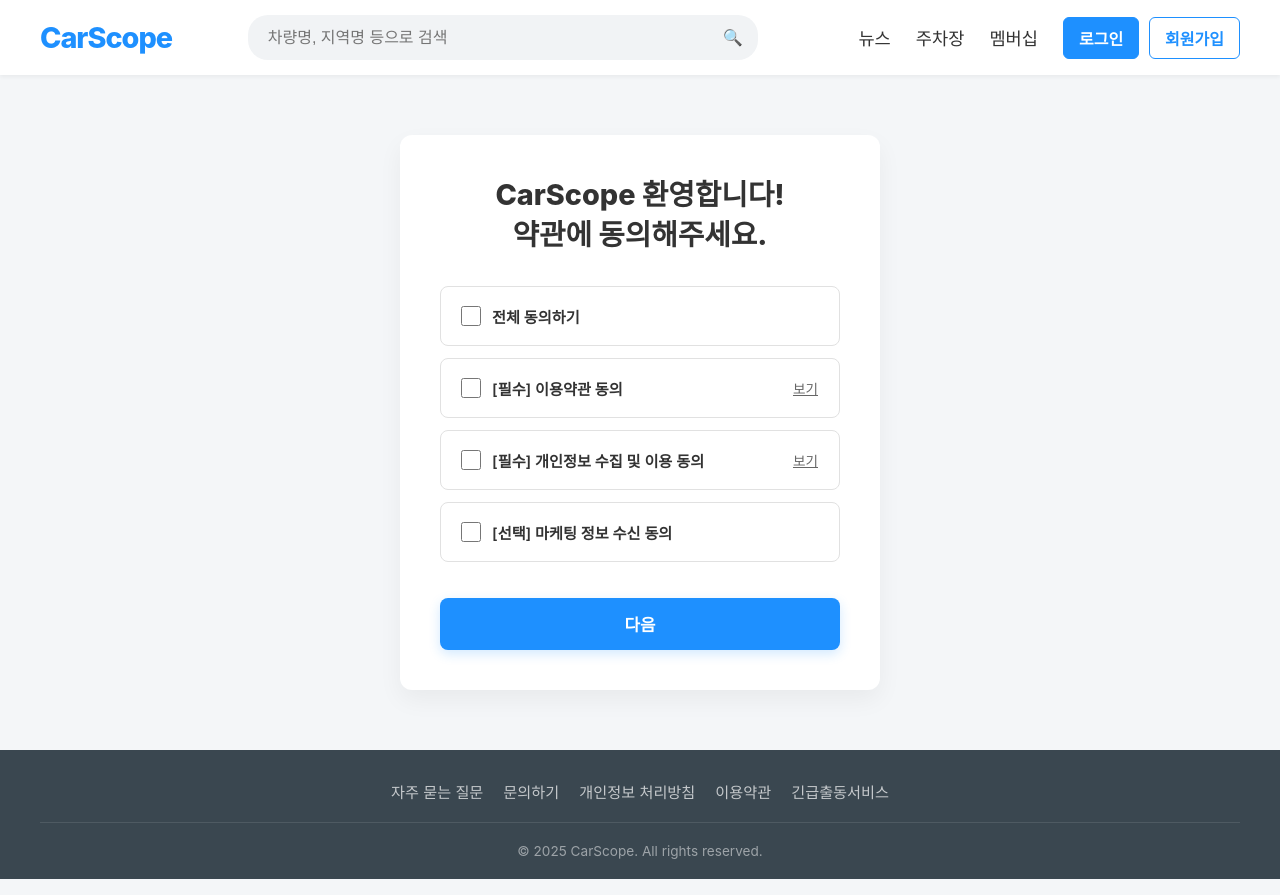
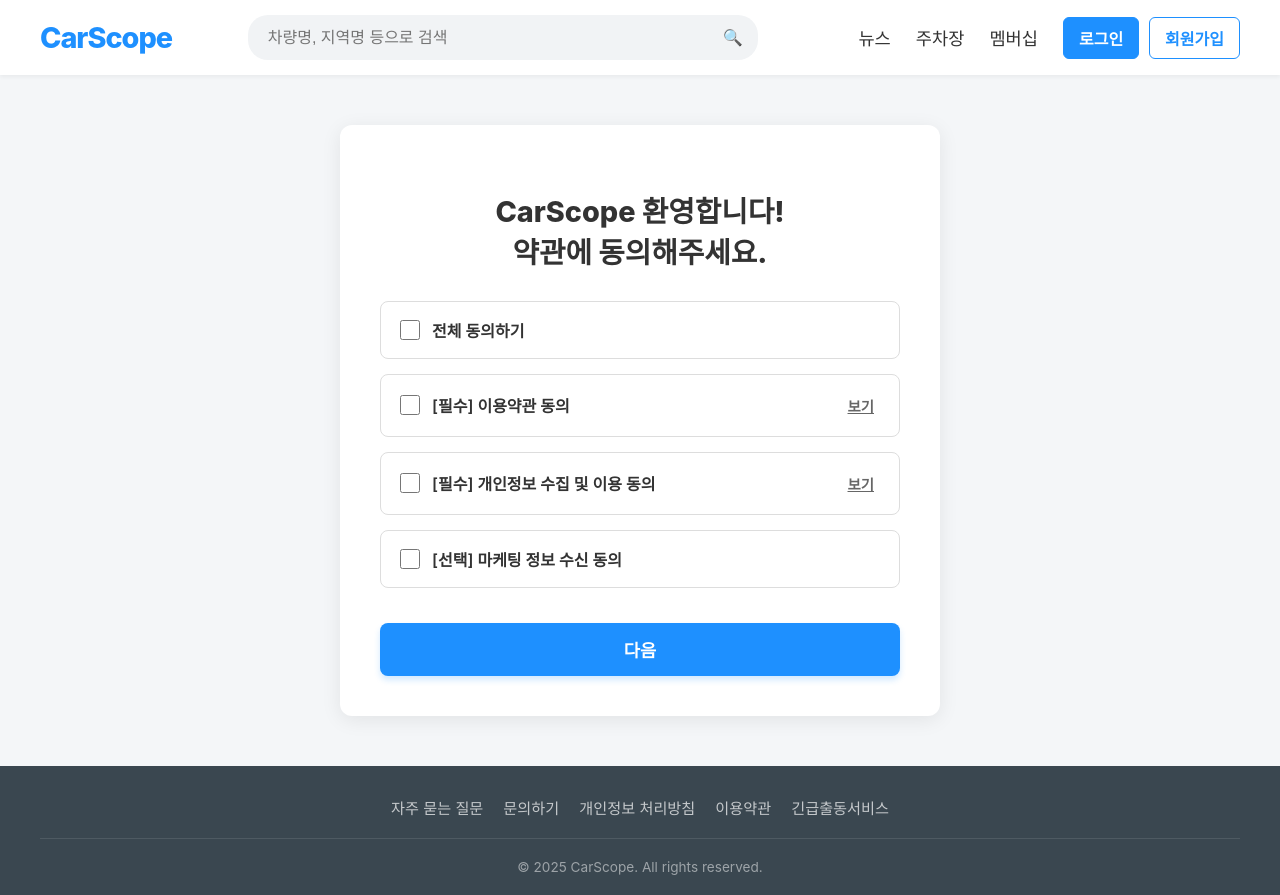
Before and after one commit to 2024136034-hakcheol/car-scope, a React (Create React App) app: page /signup in a window 1280 px wide. Built offline with nearby package versions, Linux system fonts and the light colour scheme; no server answers.

Commit message:
style: 회원가입 페이지 버튼 파란색 적용 및 모달 약관 보기 기능 디자인 강화

```diff
--- a/src/styles/SignUpPage.css
+++ b/src/styles/SignUpPage.css
@@ -1,13 +1,11 @@
 :root {
     --primary-color: #1E90FF;
     --primary-hover: #0069d9;
-    --text-main: #333333;
-    --text-sub: #666666;
-    --border-color: #e1e1e1;
+    --text-main: #333;
+    --text-sub: #666;
+    --border-color: #ddd;
     --bg-page: #f4f6f8;
     --white: #ffffff;
-    --radius-md: 12px;
-    --shadow-card: 0 10px 25px rgba(0, 0, 0, 0.05);
 }
 
 body {
@@ -17,36 +15,35 @@ body {
 }
 
 .signup-container {
-    max-width: 480px;
-    margin: 60px auto;
+    max-width: 600px;
+    margin: 50px auto;
     padding: 40px;
     background-color: var(--white);
-    border-radius: var(--radius-md);
-    box-shadow: var(--shadow-card);
+    border-radius: 12px;
+    box-shadow: 0 4px 20px rgba(0, 0, 0, 0.08);
     box-sizing: border-box;
 }
 
 .signup-step {
-    width: 100%;
+    display: flex;
+    flex-direction: column;
 }
 
 .signup-step h2 {
     font-size: 1.8rem;
-    font-weight: 800;
     color: var(--text-main);
     text-align: center;
-    margin-top: 0;
     margin-bottom: 30px;
-    line-height: 1.4;
+    font-weight: 800;
 }
 
 .agreement-box {
-    background-color: #fff;
+    margin-bottom: 15px;
     border: 1px solid var(--border-color);
     border-radius: 8px;
-    padding: 16px;
-    margin-bottom: 12px;
-    transition: all 0.2s;
+    padding: 15px;
+    background-color: #fff;
+    transition: border-color 0.2s;
 }
 
 .agreement-box:hover {
@@ -60,17 +57,16 @@ body {
 }
 
 .agreement-box label {
-    font-size: 0.95rem;
+    font-size: 1rem;
     font-weight: 600;
-    color: var(--text-main);
     display: flex;
     align-items: center;
-    gap: 8px;
     cursor: pointer;
-    width: 100%;
+    color: var(--text-main);
 }
 
 .agreement-box input[type="checkbox"] {
+    margin-right: 12px;
     width: 20px;
     height: 20px;
     accent-color: var(--primary-color);
@@ -81,11 +77,36 @@ body {
     background: none;
     border: none;
     color: var(--text-sub);
-    font-size: 0.85rem;
+    font-size: 0.9rem;
+    font-weight: 600;
+    cursor: pointer;
     text-decoration: underline;
+    padding: 5px 10px;
+    transition: color 0.2s;
+}
+
+.details-button:hover {
+    color: var(--primary-color);
+}
+
+.next-button {
+    width: 100%;
+    padding: 14px;
+    font-size: 1.1rem;
+    font-weight: 700;
+    background-color: var(--primary-color);
+    color: white;
+    border: none;
+    border-radius: 8px;
     cursor: pointer;
-    padding: 0 5px;
-    flex-shrink: 0;
+    transition: background-color 0.2s, transform 0.1s;
+    margin-top: 20px;
+    box-shadow: 0 4px 6px rgba(30, 144, 255, 0.2);
+}
+
+.next-button:hover {
+    background-color: var(--primary-hover);
+    transform: translateY(-2px);
 }
 
 .signup-form {
@@ -95,17 +116,16 @@ body {
 }
 
 .input-group {
+    width: 100%;
     display: flex;
     flex-direction: column;
-    gap: 6px;
-    width: 100%;
+    gap: 8px;
 }
 
 .input-group label {
-    font-size: 0.9rem;
+    font-size: 0.95rem;
     font-weight: 700;
     color: var(--text-main);
-    margin-left: 2px;
 }
 
 .input-group input,
@@ -113,74 +133,35 @@ body {
     width: 100%;
     height: 48px;
     padding: 0 15px;
+    font-size: 1rem;
     border: 1px solid var(--border-color);
     border-radius: 8px;
-    font-size: 0.95rem;
     box-sizing: border-box;
     transition: all 0.2s;
     background-color: #fff;
-    color: var(--text-main);
 }
 
 .input-group input:focus,
 .input-group select:focus {
+    outline: none;
     border-color: var(--primary-color);
-    outline: none;
     box-shadow: 0 0 0 3px rgba(30, 144, 255, 0.1);
 }
 
-.input-group input::placeholder {
-    color: #ccc;
+.input-group input[disabled] {
+    background-color: #f8f9fa;
+    color: var(--text-sub);
 }
 
 .form-row {
     display: flex;
-    gap: 8px;
+    flex-direction: row;
+    gap: 10px;
     align-items: flex-end;
 }
 
 .form-row .input-group {
     flex: 1;
-}
-
-.phone-group {
-    display: flex;
-    gap: 8px;
-    align-items: flex-end;
-    width: 100%;
-}
-
-.phone-group .input-group {
-    flex: 1;
-}
-
-.phone-group input {
-    margin-bottom: 0;
-}
-
-.sms-button,
-.duplicate-check-btn,
-.email-check-btn {
-    height: 48px;
-    padding: 0 16px;
-    background-color: #f1f3f5;
-    border: 1px solid var(--border-color);
-    border-radius: 8px;
-    color: var(--text-main);
-    font-weight: 600;
-    font-size: 0.9rem;
-    cursor: pointer;
-    white-space: nowrap;
-    transition: all 0.2s;
-    flex-shrink: 0;
-    margin-bottom: 0;
-}
-
-.sms-button:hover,
-.duplicate-check-btn:hover,
-.email-check-btn:hover {
-    background-color: #e9ecef;
-    border-color: #ced4da;
 }
 
 .password-input-wrapper {
@@ -189,7 +170,7 @@ body {
 }
 
 .password-input-wrapper input {
-    padding-right: 55px;
+    padding-right: 60px;
 }
 
 .password-toggle-btn {
@@ -199,55 +180,37 @@ body {
     transform: translateY(-50%);
     background: none;
     border: none;
+    cursor: pointer;
     color: var(--text-sub);
-    font-size: 0.85rem;
-    cursor: pointer;
+    font-size: 0.9rem;
     font-weight: 600;
     padding: 5px;
 }
 
-.email-group {
+.password-toggle-btn:hover {
+    color: var(--primary-color);
+}
+
+.password-validation-guide {
+    padding: 12px;
+    background-color: #f8f9fa;
+    border-radius: 8px;
+    margin-top: 5px;
+}
+
+.password-validation-guide ul {
+    list-style: none;
+    padding: 0;
+    margin: 0;
+    font-size: 0.85rem;
+}
+
+.password-validation-guide li {
+    margin-bottom: 4px;
     display: flex;
     align-items: center;
     gap: 6px;
-    width: 100%;
-}
-
-.email-group .input-group {
-    flex: 1;
-}
-
-.email-at {
-    font-size: 1rem;
     color: var(--text-sub);
-    font-weight: 600;
-    margin-top: 24px;
-}
-
-.email-group.with-button {
-    align-items: flex-end;
-}
-
-.password-validation-guide {
-    background-color: #f8f9fa;
-    padding: 12px;
-    border-radius: 8px;
-    margin-top: 4px;
-}
-
-.password-validation-guide ul {
-    margin: 0;
-    padding: 0;
-    list-style: none;
-}
-
-.password-validation-guide li {
-    font-size: 0.8rem;
-    margin-bottom: 4px;
-    color: var(--text-sub);
-    display: flex;
-    align-items: center;
-    gap: 6px;
 }
 
 .password-validation-guide li.valid {
@@ -255,31 +218,70 @@ body {
     font-weight: 700;
 }
 
-.password-validation-guide li.invalid {
-    color: var(--text-sub);
+.phone-group {
+    display: flex;
+    flex-direction: row;
+    align-items: flex-end;
+    gap: 10px;
 }
 
-.next-button,
-.signup-submit-btn {
-    width: 100%;
-    height: 52px;
-    background-color: var(--primary-color);
-    color: var(--white);
-    font-size: 1.05rem;
-    font-weight: 700;
-    border: none;
+.phone-group .input-group {
+    flex: 1;
+}
+
+.sms-button,
+.duplicate-check-btn,
+.email-check-btn {
+    height: 48px;
+    padding: 0 20px;
+    font-size: 0.95rem;
+    font-weight: 600;
+    background-color: #f1f3f5;
+    color: var(--text-main);
+    border: 1px solid var(--border-color);
     border-radius: 8px;
     cursor: pointer;
-    margin-top: 24px;
+    white-space: nowrap;
     transition: all 0.2s;
-    box-shadow: 0 4px 12px rgba(30, 144, 255, 0.2);
+    margin-bottom: 0;
 }
 
-.next-button:hover,
-.signup-submit-btn:hover {
-    background-color: var(--primary-hover);
-    transform: translateY(-2px);
-    box-shadow: 0 6px 15px rgba(30, 144, 255, 0.3);
+.sms-button:hover,
+.duplicate-check-btn:hover,
+.email-check-btn:hover {
+    background-color: #e9ecef;
+    border-color: #b0b0b0;
+}
+
+.email-group {
+    display: flex;
+    flex-direction: row;
+    align-items: center;
+    gap: 8px;
+    width: 100%;
+}
+
+.email-at {
+    font-size: 1.1rem;
+    color: var(--text-sub);
+    font-weight: 600;
+}
+
+.email-local-input {
+    flex: 1;
+}
+
+.email-domain-select {
+    flex: 1;
+}
+
+.email-group.with-button {
+    align-items: flex-end;
+}
+
+.email-domain-custom {
+    width: 100%;
+    margin-top: 10px;
 }
 
 .step-3 {
@@ -288,16 +290,16 @@ body {
 }
 
 .complete-nickname {
-    font-size: 2rem;
+    font-size: 2.2rem;
     font-weight: 800;
     color: var(--primary-color);
-    margin: 10px 0;
+    margin: 15px 0;
 }
 
 .complete-message {
     font-size: 1.1rem;
     color: var(--text-sub);
-    margin-bottom: 30px;
+    margin-bottom: 40px;
 }
 
 .modal-overlay {
@@ -311,25 +313,26 @@ body {
     justify-content: center;
     align-items: center;
     z-index: 2000;
-    backdrop-filter: blur(2px);
+    backdrop-filter: blur(3px);
 }
 
 .modal-content {
-    background-color: var(--white);
+    background-color: white;
     padding: 30px;
     border-radius: 16px;
     width: 90%;
-    max-width: 500px;
+    max-width: 600px;
     max-height: 80vh;
     display: flex;
     flex-direction: column;
-    box-shadow: 0 10px 30px rgba(0, 0, 0, 0.2);
+    box-shadow: 0 10px 30px rgba(0,0,0,0.2);
 }
 
 .modal-content h2 {
     text-align: center;
     margin-top: 0;
-    font-size: 1.4rem;
+    margin-bottom: 20px;
+    font-size: 1.5rem;
     color: var(--text-main);
 }
 
@@ -337,36 +340,53 @@ body {
     overflow-y: auto;
     border: 1px solid var(--border-color);
     border-radius: 8px;
-    padding: 15px;
-    margin: 15px 0;
+    padding: 20px;
+    margin-bottom: 20px;
     white-space: pre-wrap;
-    font-size: 0.9rem;
+    font-size: 0.95rem;
     color: var(--text-sub);
     line-height: 1.6;
     background-color: #f9f9f9;
 }
 
 .modal-close-button {
-    width: 100%;
     padding: 12px;
-    background-color: var(--text-main);
-    color: var(--white);
+    background-color: var(--primary-color);
+    color: white;
     border: none;
     border-radius: 8px;
     font-size: 1rem;
-    font-weight: 600;
+    font-weight: 700;
     cursor: pointer;
     transition: background-color 0.2s;
 }
 
 .modal-close-button:hover {
-    background-color: #000;
+    background-color: var(--primary-hover);
 }
 
 @media (max-width: 600px) {
     .signup-container {
         margin: 20px auto;
-        width: 92%;
         padding: 30px 20px;
+        width: 95%;
+    }
+
+    .form-row,
+    .phone-group,
+    .email-group {
+        flex-direction: column;
+        align-items: stretch;
+    }
+
+    .email-at {
+        display: none;
+    }
+
+    .sms-button,
+    .duplicate-check-btn,
+    .email-check-btn {
+        width: 100%;
+        margin-top: 5px;
     }
 }
```
